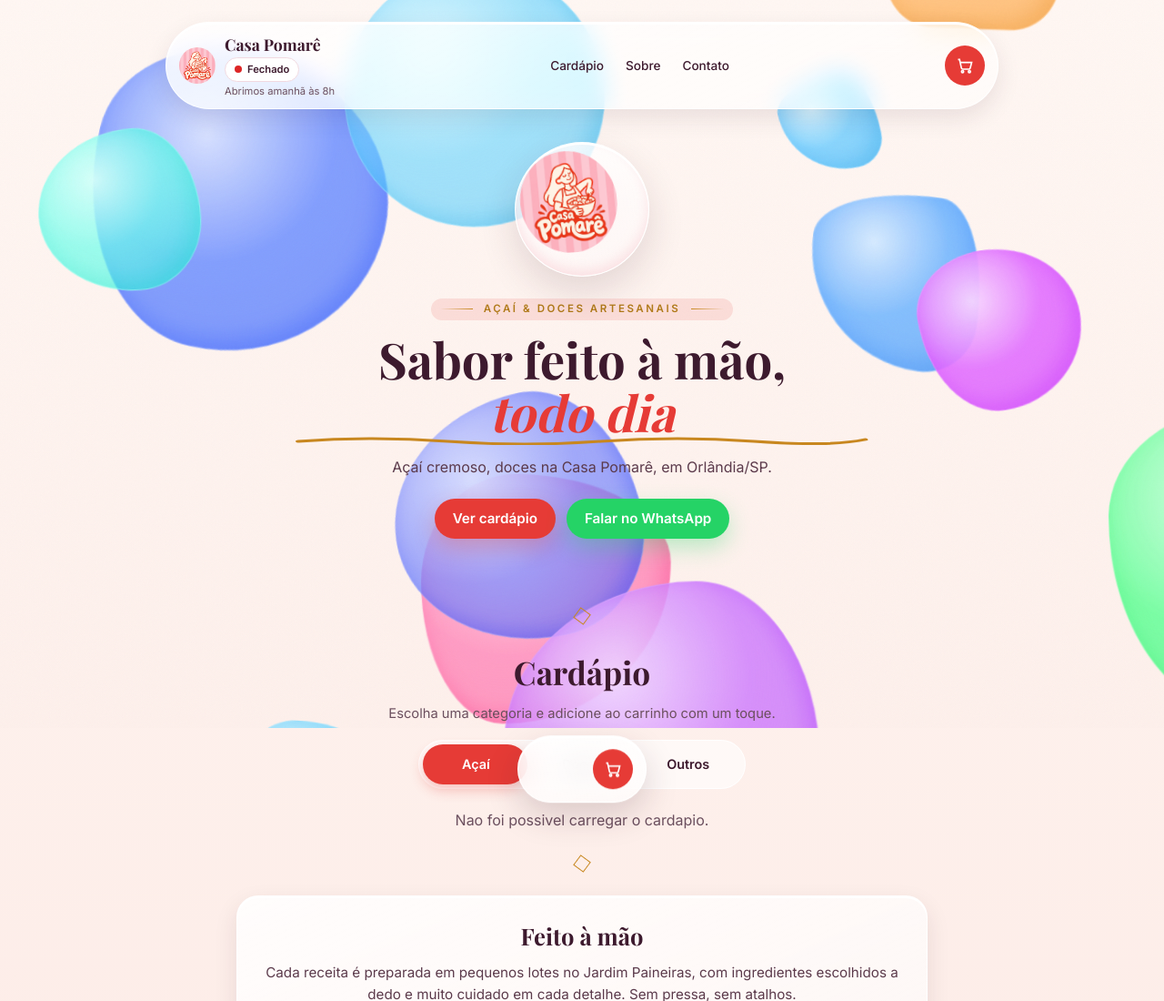
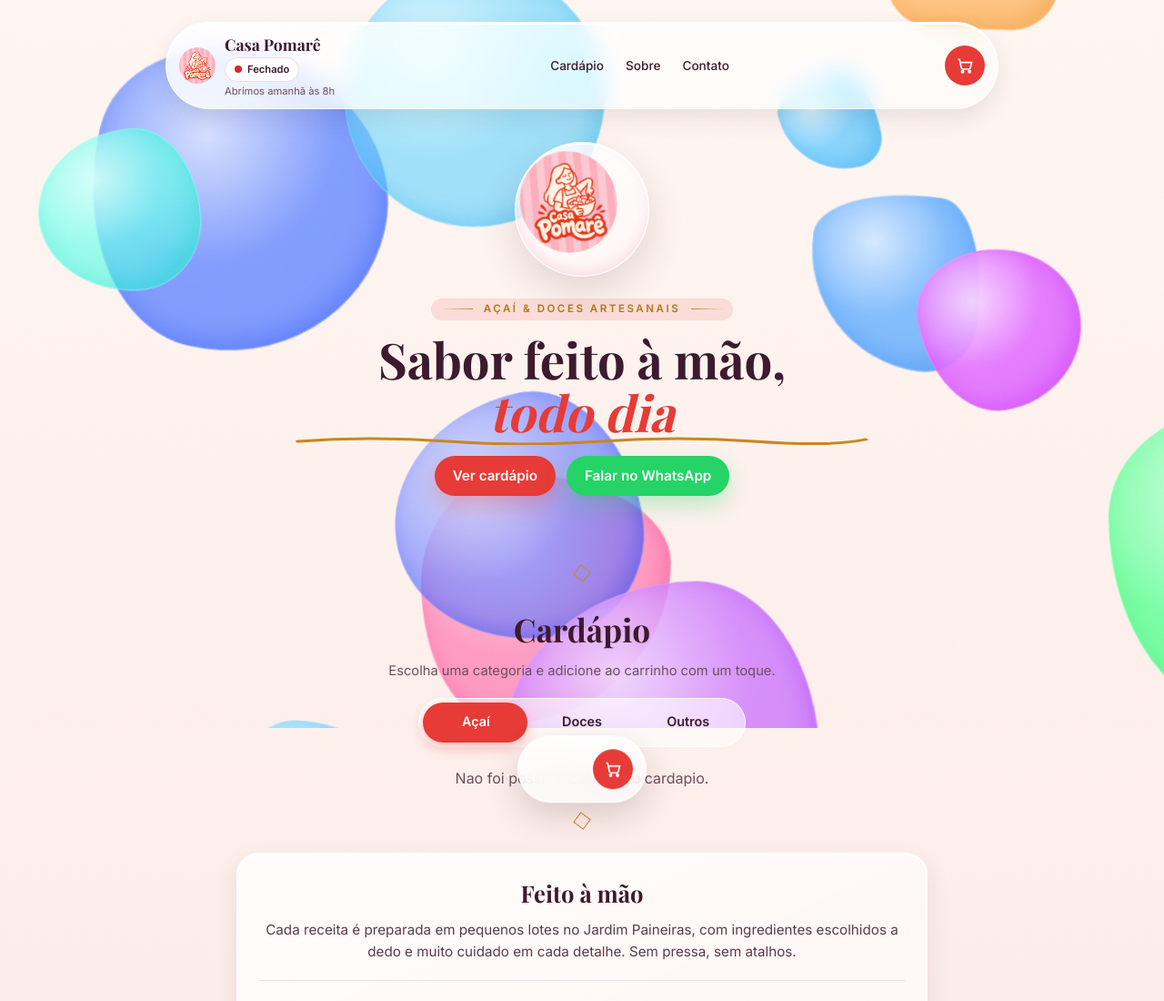
Before and after one commit to Parpelotes1/casaPomare, a plain HTML site: page index.html in a window 1280 px wide. Shown: the top 1100 px of the page at 91% size. Drawn offline with nearby package versions, Linux system fonts and the light colour scheme; no server answers; a web font is replaced by a local one.

Commit message:
Update index.html

```diff
--- a/index.html
+++ b/index.html
@@ -1431,7 +1431,7 @@ fieldset.campo { border: none; padding: 0; margin: 0 0 12px; }
 </div>
 <div class="eyebrow">Açaí &amp; doces artesanais</div>
 <h1>Sabor feito à mão, <em>todo dia</em><svg class="squiggle" viewBox="0 0 300 10" preserveAspectRatio="none" aria-hidden="true"><path d="M2 6 Q 40 0 80 6 T 160 6 T 240 6 T 298 4" fill="none" stroke="#C8871F" stroke-width="3" stroke-linecap="round"/></svg></h1>
-<p class="sub">Açaí cremoso, doces na Casa Pomarê, em Orlândia/SP.</p>
+
 <div class="hero-actions">
 <a href="#cardapio" class="btn-vermelho">Ver cardápio</a>
 <a href="https://wa.me/5516992874030" class="btn-verde" target="_blank" rel="noopener">Falar no WhatsApp</a>
```
